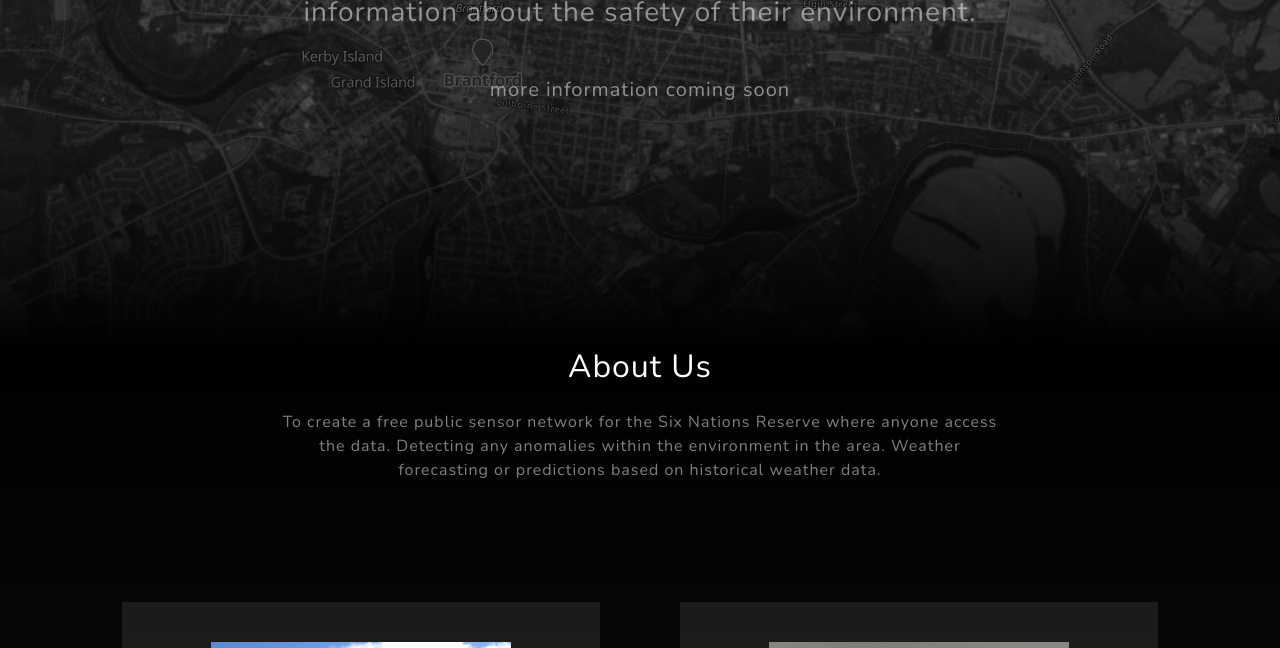
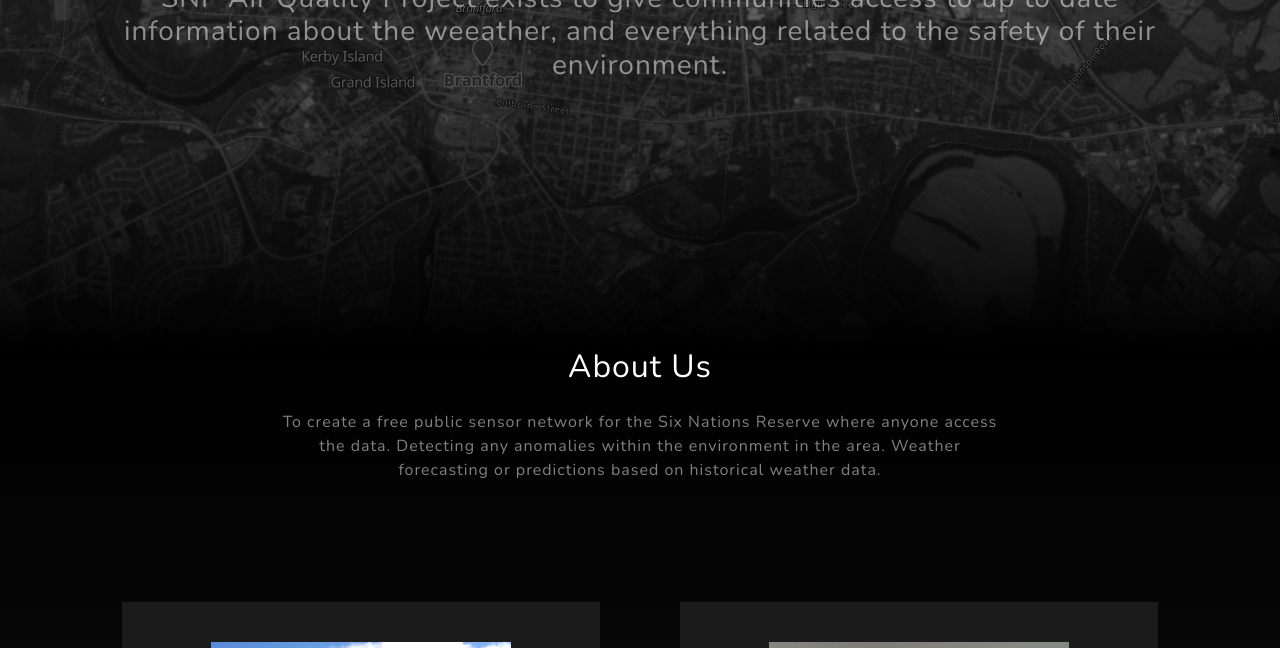
Before and after one commit to markusvankempen/airsnp.xyz, a plain HTML site: page src/index.html in a window 1280 px wide. Shown: the part 452-1100 px from the top of the page. Drawn offline with nearby package versions, Linux system fonts and the light colour scheme; a script that the page names is missing.

Commit message:
little text edits

```diff
--- a/src/index.html
+++ b/src/index.html
@@ -66,8 +66,7 @@
             <div class="container d-flex h-100 align-items-center">
                 <div class="mx-auto text-center">
                     <h1 class="mx-auto my-0 ">SNP Air Quality Project</h1>
-                    <h3 class="text-white-50 mx-auto mt-2 mb-5">SNP Air Quality Project exists to give communities access to up to date information about the safety of their environment.</h3>
-                    <h2 class="text-white-50 mx-auto mt-2 mb-5">more information coming soon</h2>
+                    <h3 class="text-white-50 mx-auto mt-2 mb-5">SNP Air Quality Project exists to give communities access to up to date information about the weeather, and everything related to the safety of their environment.</h3>
       <!--<a href="https://snpweather.xyz/nr02/ui" target="_">preview dashboard</a>-->
                 </div>
             </div>
```
